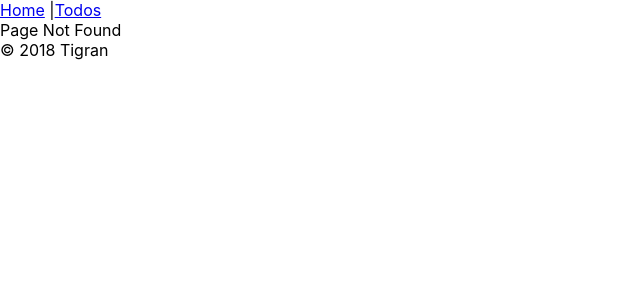
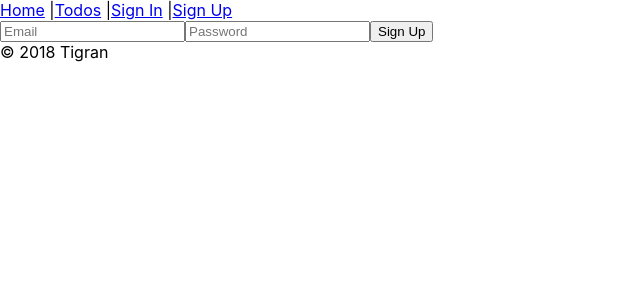
Before and after one commit to tigran88/react-todo-app, a React app: page /sign-up in a window 1280 px wide. Before the commit this address had no page. Shown: the top 300 px of the page, without its empty margins (0-640 px from the left). Built offline with nearby package versions, Linux system fonts and the light colour scheme.

Commit message:
Sign In and Sign Up, form validation

```diff
--- a/package.json
+++ b/package.json
@@ -27,6 +27,7 @@
     "eslint-plugin-react": "7.11.1",
     "file-loader": "2.0.0",
     "fork-ts-checker-webpack-plugin-alt": "0.4.14",
+    "formik": "^1.3.2",
     "fs-extra": "7.0.0",
     "html-webpack-plugin": "4.0.0-alpha.2",
     "identity-obj-proxy": "3.0.0",
--- a/src/App.js
+++ b/src/App.js
@@ -6,6 +6,7 @@ import Layout from './containers/Layout/Layout';
 
 const Home = lazy(() => import('./containers/Home/Home'));
 const Todos = lazy(() => import('./containers/Todos/Todos'));
+const Auth = lazy(() => import('./containers/Auth/Auth'));
 const ErrorNotFound = lazy(() => import('./components/ErrorNotFound/ErrorNotFound'));
 
 class App extends Component {
@@ -14,8 +15,9 @@ class App extends Component {
         <Layout>
             <Suspense fallback={<div>Loading...</div>}>
                 <Switch>
-                    <Route path='/' component={ Home } exact/>
-                    <Route path='/todos' component={ Todos } />
+                    <Route path='/' component={Home} exact/>
+                    <Route path='/todos' component={Todos} />
+                    <Route path='/:auth' component={Auth} />
                     <Route component={ ErrorNotFound } />
                 </Switch>
             </Suspense>
--- a/src/components/Navbar/Navbar.js
+++ b/src/components/Navbar/Navbar.js
@@ -5,7 +5,9 @@ const navbar = () => {
     return (
         <nav>
             <NavLink to="/" activeClassName="active" exact>Home</NavLink> |
-            <NavLink to="/todos" activeClassName="active">Todos</NavLink>
+            <NavLink to="/todos" activeClassName="active">Todos</NavLink> |
+            <NavLink to="/sign-in" activeClassName="active" exact>Sign In</NavLink> |
+            <NavLink to="/sign-up" activeClassName="active" exact>Sign Up</NavLink>
         </nav>
     )
 };
--- /dev/null
+++ b/src/containers/Auth/Auth.js
@@ -0,0 +1,37 @@
+import React, { Component } from 'react';
+import { Route, Switch } from 'react-router-dom';
+import ErrorNotFound from '../../components/ErrorNotFound/ErrorNotFound';
+
+import SignIn from './SignIn/SignIn';
+import SignUp from './SignUp/SignUp';
+
+class Auth extends Component {
+
+    constructor(props) {
+        super(props);
+    }
+
+    signIn(email, password) {
+        console.log(email);
+        console.log(password);
+    }
+
+    signUp(email, password) {
+        console.log(email);
+        console.log(password);
+    }
+
+    render() {
+        return (
+            <div>
+                <Switch>
+                    <Route path='/sign-in' render={() => (<SignIn signIn={this.signIn.bind(this)} />)} />
+                    <Route path='/sign-up' render={() => (<SignUp signUp={this.signUp.bind(this)} />)} />
+                    <Route component={ ErrorNotFound } />
+                </Switch>
+            </div>
+        )
+    }
+}
+
+export default Auth;
--- /dev/null
+++ b/src/containers/Auth/SignIn/SignIn.js
@@ -0,0 +1,60 @@
+import React, { Component } from 'react';
+import { Formik } from 'formik';
+
+class SignIn extends Component {
+    render() {
+        return(
+            <div>
+                <Formik
+                    initialValues={{ email: '', password: '' }}
+                    validate={values => {
+                        let errors = {};
+                        if (!values.email) {
+                            errors.email = 'Required';
+                        } else if (
+                            !/^[A-Z0-9._%+-]+@[A-Z0-9.-]+\.[A-Z]{2,}$/i.test(values.email)
+                        ) {
+                            errors.email = 'Invalid email address';
+                        }
+
+                        if (!values.password) {
+                            errors.password = 'Required';
+                        }
+
+                        return errors;
+                    }}
+                    onSubmit={(values, { setSubmitting }) => {
+                        this.props.signIn(values.email, values.password);
+                        setSubmitting(false);
+                    }}
+                >
+                    {({
+                          values,
+                          errors,
+                          touched,
+                          handleChange,
+                          handleSubmit
+                      }) => (
+                        <form onSubmit={handleSubmit}>
+                            <input type="text"
+                                   placeholder="Email"
+                                   onChange={handleChange}
+                                   value={values.email}
+                                   name="email"/>
+                            {errors.email && touched.email && errors.email}
+                            <input type="password"
+                                   placeholder="Password"
+                                   onChange={handleChange}
+                                   value={values.password}
+                                   name="password"/>
+                            {errors.password && touched.password && errors.password}
+                            <button type="submit">Sign In</button>
+                        </form>
+                    )}
+                </Formik>
+            </div>
+        )
+    }
+}
+
+export default SignIn;
--- /dev/null
+++ b/src/containers/Auth/SignUp/SignUp.js
@@ -0,0 +1,59 @@
+import React, {Component} from 'react';
+import { Formik } from 'formik';
+
+class SignUp extends Component {
+    render() {
+        return (
+            <div>
+                <Formik
+                    initialValues={{ email: '', password: '' }}
+                    validate={values => {
+                        let errors = {};
+                        if (!values.email) {
+                            errors.email = 'Required';
+                        } else if (
+                            !/^[A-Z0-9._%+-]+@[A-Z0-9.-]+\.[A-Z]{2,}$/i.test(values.email)
+                        ) {
+                            errors.email = 'Invalid email address';
+                        }
+
+                        if (!values.password) {
+                            errors.password = 'Required';
+                        }
+
+                        return errors;
+                    }}
+                    onSubmit={(values, { setSubmitting }) => {
+                        this.props.signUp(values.email, values.password);
+                        setSubmitting(false);
+                    }}
+                >
+                    {({
+                          values,
+                          errors,
+                          touched,
+                          handleChange,
+                          handleSubmit
+                      }) => (
+                        <form onSubmit={handleSubmit}>
+                            {this.props.props ? <div>error</div> : null}
+                            <input type="text"
+                                   value={values.email}
+                                   name="email"
+                                   onChange={handleChange}
+                                   placeholder="Email"/>
+                            <input type="password"
+                                   value={values.password}
+                                   name="password"
+                                   onChange={handleChange}
+                                   placeholder="Password"/>
+                            <button type="submit">Sign Up</button>
+                        </form>
+                    )}
+                </Formik>
+            </div>
+        )
+    }
+}
+
+export default SignUp;
```
Also changed, not shown: 1 other file (tests, documents, lock files or other folders).
